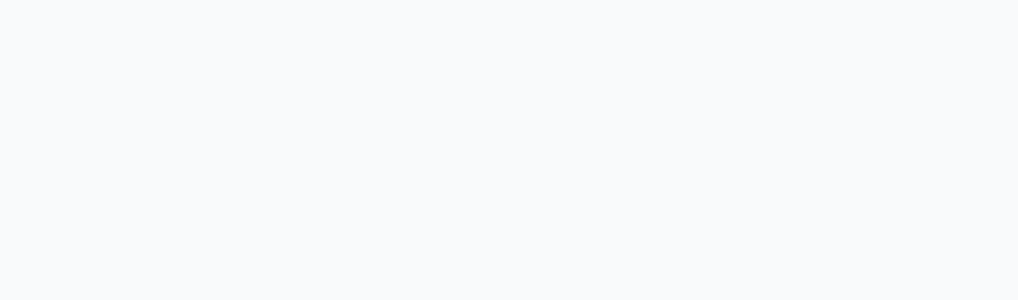
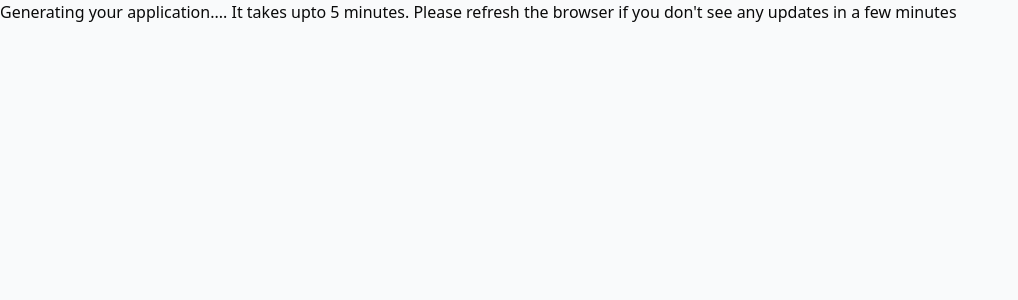
Before and after one commit to quantumapps-dev/starter-kit, a Next.js app: page / in a window 1280 px wide. Shown: the top 300 px of the page, without its empty margins (0-1018 px from the left). Built offline with nearby package versions, Linux system fonts and the light colour scheme.

Commit message:
Update page.tsx

```diff
--- a/app/page.tsx
+++ b/app/page.tsx
@@ -6,6 +6,7 @@ export default function Home() {
     <div className="min-h-screen bg-gray-50">
       <div className="flex h-screen">
         {/* Main Content Area */}
+        <p> Generating your application.... It takes upto 5 minutes. Please refresh the browser if you don't see any updates in a few minutes</p>
       </div>
     </div>
   );
```
